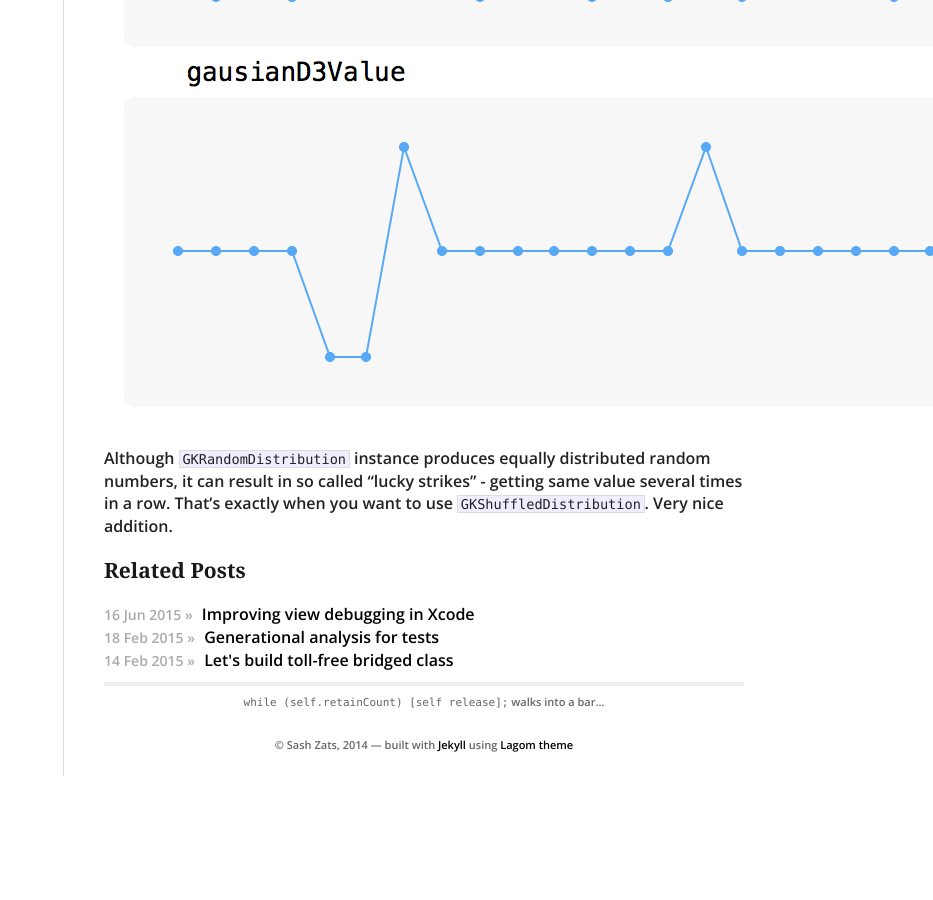
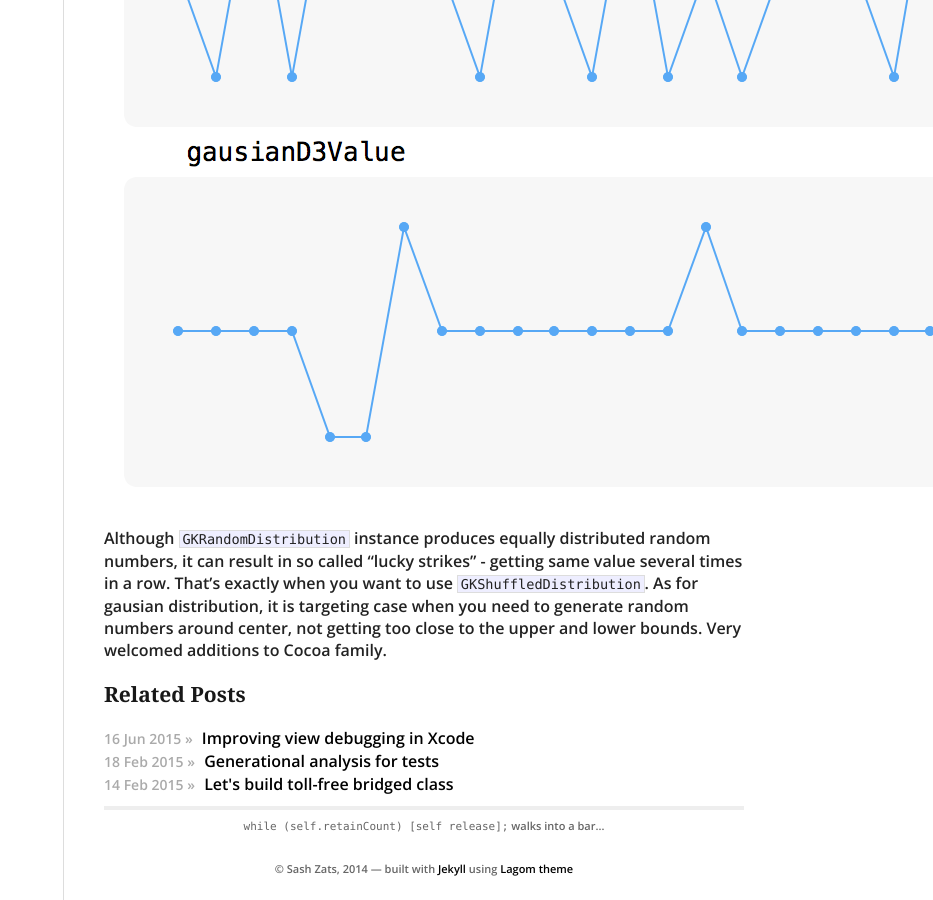
Before and after one commit to zats/zats.github.io, a Jekyll site: the page built from _posts/2015-08-15-randoms.md, in a window 1280 px wide and 900 px high, scrolled down 1307 px. Shown: the whole window, without its empty margins (347-1280 px from the left). Built offline with Jekyll 4.4.1, drawn with Linux system fonts in a browser that asks for light colours; nearby versions of some CDN libraries; Markdown is read by kramdown in place of the engine named in the settings; before the commit the page ends 2083 px from its top, so only the background shows below that; some of the changed text lies outside the part shown.

Commit message:
renaming

```diff
--- a/_posts/2015-08-15-GKShuffledDistribution.md
+++ b/_posts/2015-08-15-randoms.md
@@ -1,6 +1,6 @@
 ---
 layout: post
-title: GKShuffledDistribution
+title: GKRandomDistribution, GKShuffledDistribution and the GKGaussianDistribution
 categories: []
 tags: []
 published: True
@@ -24,4 +24,4 @@ And a visual version:
 
 ![](/assets/2015-08-15/random.png)
 
-Although `GKRandomDistribution` instance produces equally distributed random numbers, it can result in so called "lucky strikes" - getting same value several times in a row. That's exactly when you want to use `GKShuffledDistribution`. Very nice addition.
+Although `GKRandomDistribution` instance produces equally distributed random numbers, it can result in so called "lucky strikes" - getting same value several times in a row. That's exactly when you want to use `GKShuffledDistribution`. As for gausian distribution, it is targeting case when you need to generate random numbers around center, not getting too close to the upper and lower bounds. Very welcomed additions to Cocoa family.
```
